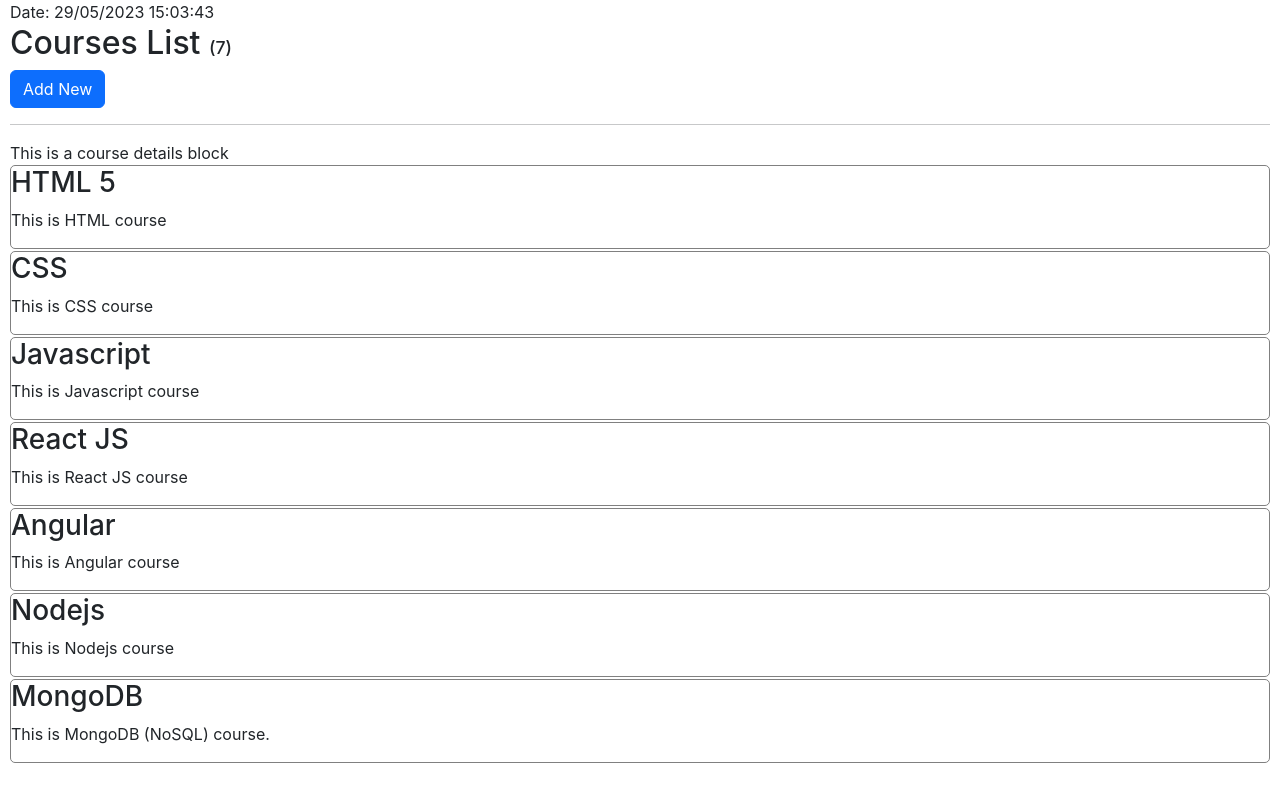
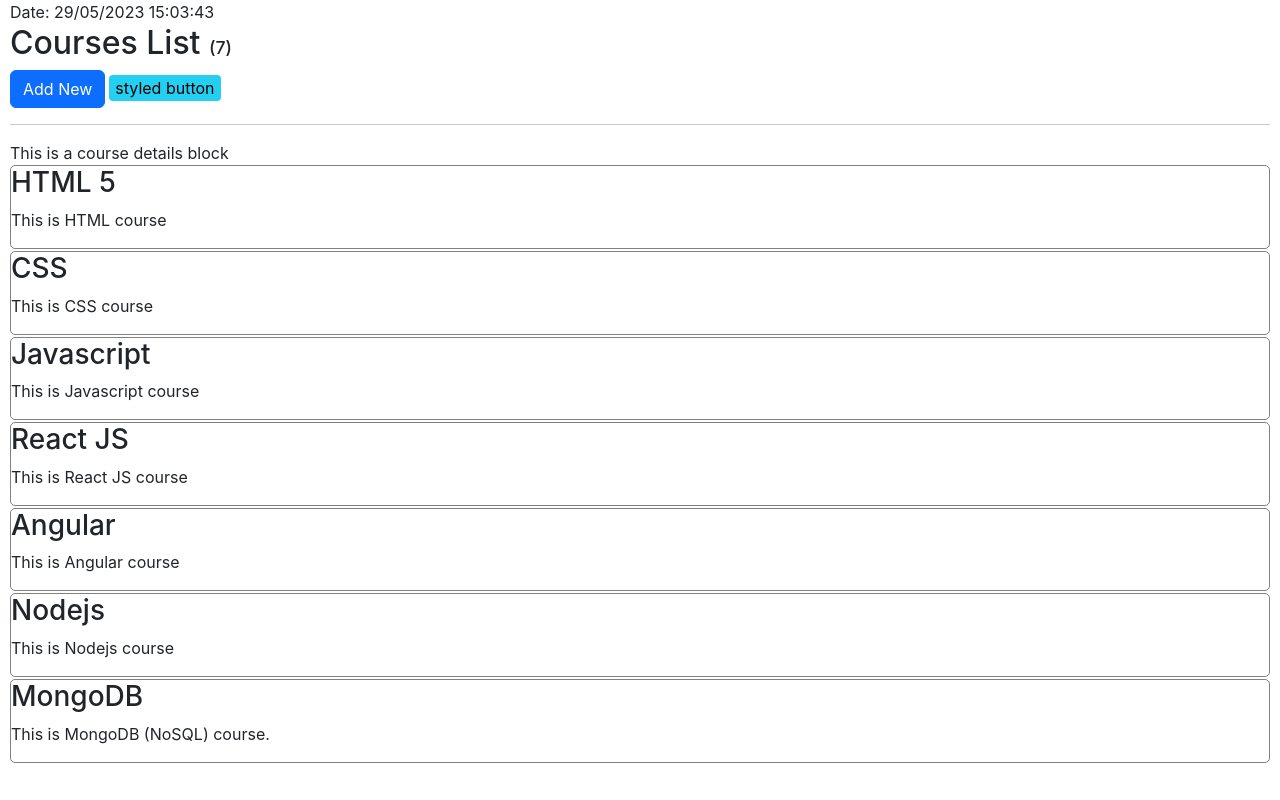
Before and after one commit to dineshgopalchand/mern-31, a React (Create React App) app in the folder react-session/: page / in a window 1280 px wide. Built offline with nearby package versions, Linux system fonts and the light colour scheme.

Commit message:
Discussed Styled component

```diff
--- a/react-session/package.json
+++ b/react-session/package.json
@@ -12,6 +12,7 @@
     "react-bootstrap": "^2.7.4",
     "react-dom": "^18.2.0",
     "react-scripts": "5.0.1",
+    "styled-components": "^6.0.4",
     "web-vitals": "^2.1.4",
     "yup": "^1.2.0"
   },
--- a/react-session/src/CourseList.jsx
+++ b/react-session/src/CourseList.jsx
@@ -2,6 +2,7 @@ import React, { useEffect, useState } from "react";
 import Courses from "./Courses";
 import { courses } from "./data/course-data";
 import AddCourse from "./AddCourse";
+import SuccessButton from "./styled-component/SuccessButton";
 
 const CourseList = () => {
   const title = "Courses List";
@@ -42,6 +43,8 @@ const CourseList = () => {
         {showForm ? "Close Form" : "Add New"}
       </button>
 
+      <SuccessButton>styled button</SuccessButton>
+
       {showForm ? (
         <div className="m-2">
           <AddCourse addCourse={addNewCourse} />
--- /dev/null
+++ b/react-session/src/styled-component/SuccessButton.jsx
@@ -0,0 +1,22 @@
+import styled from "styled-components";
+
+// const SuccessButton = () => {
+//   return (
+//     <div>SuccessButton</div>
+//   )
+// }
+
+// const SuccessButton = styled.button`
+//   background-color: #25cff2;
+//   border-radius:2px;
+//   border:0px;
+//   margin:1px;
+// `;
+const SuccessButton = styled.button({
+  backgroundColor: "#25cff2",
+  borderRadius: "4px",
+  border: "0px",
+  margin: "4px",
+});
+
+export default SuccessButton;
```
Also changed, not shown: 1 other file (tests, documents, lock files or other folders).
